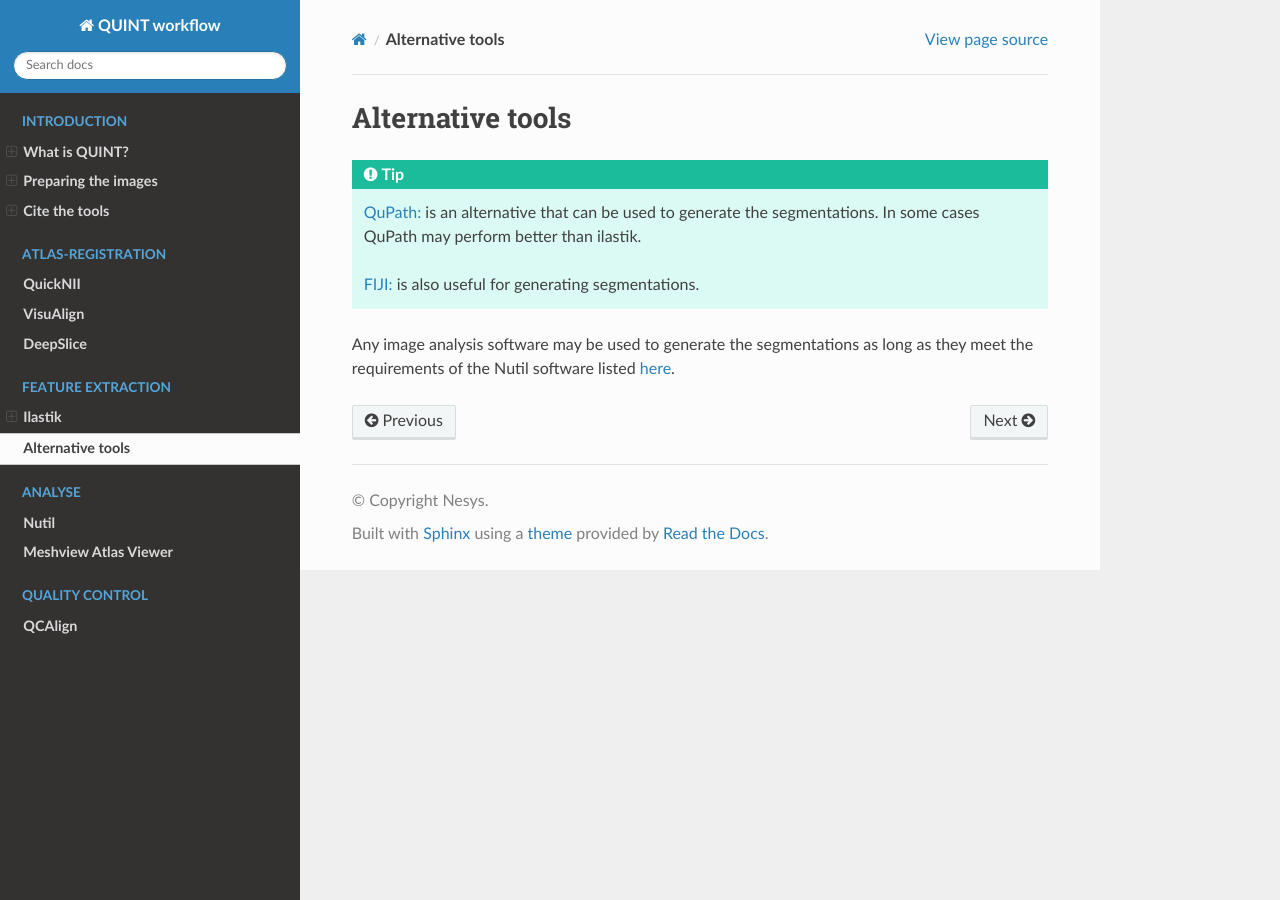
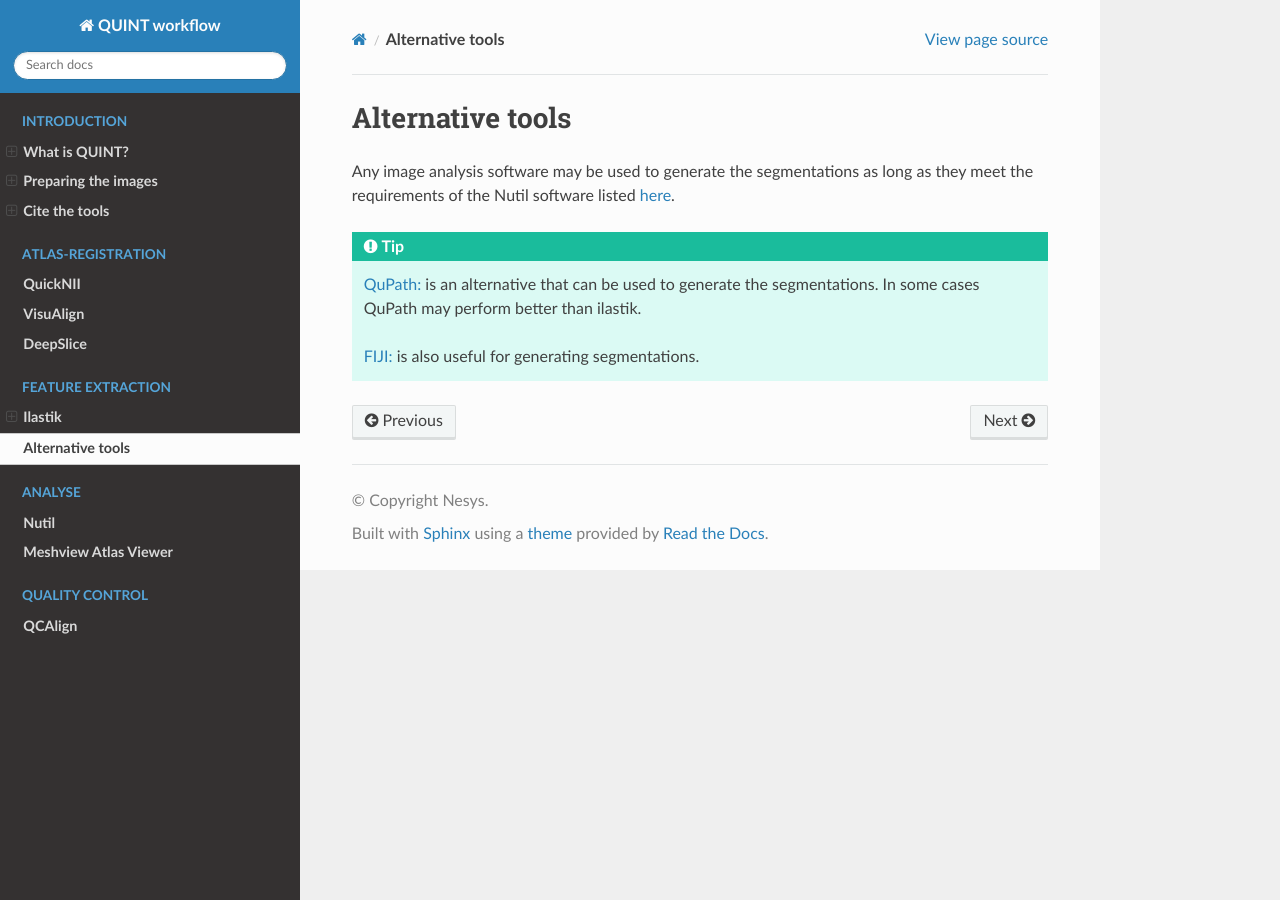
Before and after one commit to Neural-Systems-at-UIO/QUINT_workflow, a Sphinx documentation site: the page built from docs/AlternativeSeg.rst, in a window 1280 px wide. Built offline with Sphinx 7.4.7 and the Read the Docs theme 2.0.0, drawn with Linux system fonts in a browser that asks for light colours.

```diff
--- a/docs/AlternativeSeg.rst
+++ b/docs/AlternativeSeg.rst
@@ -1,10 +1,10 @@
 **Alternative tools**
 -----------------------
+
+Any image analysis software may be used to generate the segmentations as long as they meet the requirements of the Nutil software listed `here <https://nutil.readthedocs.io/en/latest/QuantifierInput.html#preparing-the-segmentations>`_.
 
 .. tip::
 
     `QuPath: <https://qupath.github.io/QuPath>`_ is an alternative that can be used to generate the segmentations. In some cases QuPath may perform better than ilastik.
 
     `FIJI: <https://imagej.net/software/fiji/>`_ is also useful for generating segmentations.
-
-Any image analysis software may be used to generate the segmentations as long as they meet the requirements of the Nutil software listed `here <https://nutil.readthedocs.io/en/latest/QuantifierInput.html#preparing-the-segmentations>`_.
```
